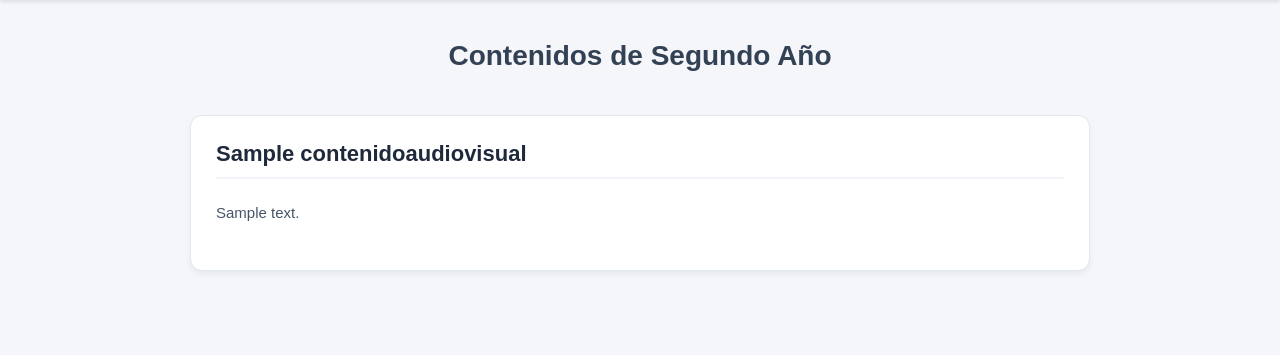
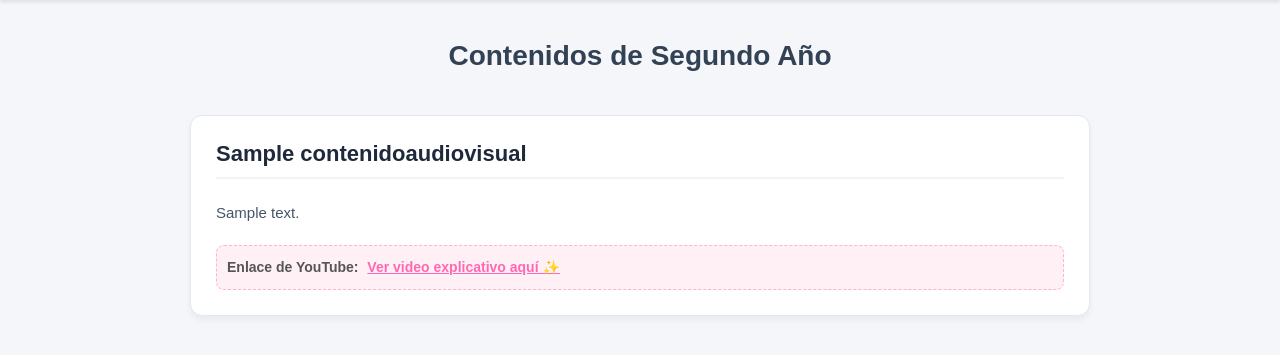
Before and after one commit to Andreita2007/GuiaAudiovisual, a Django app: page /guias/2/ in a window 1280 px wide. Shown: the part 62-417 px from the top of the page. Run offline with Django 5.2, Linux system fonts and the light colour scheme; tables that the repository leaves empty hold one stand-in row (values such as "Sample post").

Commit message:
Enlace de Youtube

```diff
--- a/guia/templates/materia.html
+++ b/guia/templates/materia.html
@@ -50,12 +50,20 @@
                 <h3>{{ elemento.titulo }}</h3>
                 <p>{{ elemento.descripcion }}</p>
 
-                <div class="reproductor-contenedor"></div>
-                    {% if element.video_url %}
-                        <div style="position: relative; padding-bottom: 56.25%; height: 0; overflow: hidden; max-width: 100%; border-radius: 8px;">
-                            <iframe src=" {{elemento.video_url }}" style="position: absolute; top: 0; left: 0; width: 100%; height: 100%; border: none;" allowfullscreen></iframe>
-                        </div>
+                <div class="enlace-video-contenedor" style="margin-top: 15px; padding: 10px; background-color: #fff0f5; border-radius: 8px; border: 1px dashed #ffb6c1;">
+                    {% if elemento.video_url %}
+                        <p style="margin: 0; font-size: 14px; color: #555;">
+                            <strong>Enlace de YouTube:</strong>
+                            <a href="{{ elemento.video_url }}" target="_blank" style="color: #ff69b4; font-weight: bold; text-decoration: underline; margin-left: 5px;">
+                                Ver video explicativo aquí ✨
+                            </a>
+                        </p>
+                    {% else %}
+                        <p style="margin: 0; font-size: 14px; color: #999; font-style: italic;">
+                            No hay video asignado para esta guía todavía.
+                        </p>
                     {% endif %}
+            </div>
                 </div>
         {% empty %}
             <p class="sin-contenido">Por los momentos no se han subido guías audiovisuales para este año escolar.</p>
```
